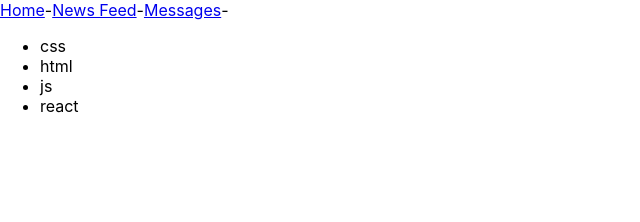
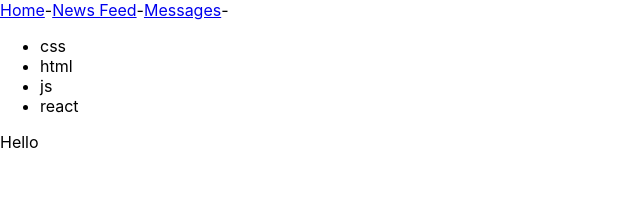
Before and after one commit to Kliapwnz/samuray, a React (Create React App) app: page / in a window 1280 px wide. Shown: the top 222 px of the page, without its empty margins (0-640 px from the left). Built offline with nearby package versions, Linux system fonts and the light colour scheme.

Commit message:
Footer.tsx

```diff
--- a/src/App.tsx
+++ b/src/App.tsx
@@ -2,12 +2,14 @@ import React from 'react';
 import './App.css';
 import {Technologies} from "./components/Technologies";
 import {Header} from "./components/Header";
+import {Footer} from "./components/Footer";
 
 function App() {
     return (
         <div>
             <Header/>
             <Technologies/>
+            <Footer/>
         </div>
     );
 }
--- /dev/null
+++ b/src/components/Footer.tsx
@@ -0,0 +1,9 @@
+import React from 'react';
+
+export const Footer = () => {
+    return (
+        <div>
+            Hello
+        </div>
+    );
+};
```
